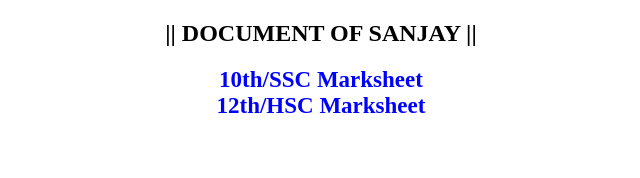
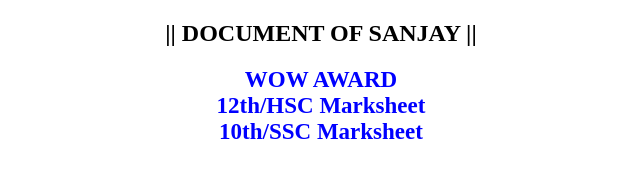
Before and after one commit to Mr-Sanjay/SSC_Marksheet-, a plain HTML site: page index.html in a window 1280 px wide. Shown: the whole page, without its empty margins (319-959 px from the left). Drawn offline with Linux system fonts and the light colour scheme.

Commit message:
Update index.html

```diff
--- a/index.html
+++ b/index.html
@@ -21,7 +21,8 @@
 </style>
 <body>
     <h2>|| DOCUMENT OF SANJAY ||</h2>
-    <a href="SSC.pdf" target="_blank"><b>10th/SSC Marksheet</b></a><br>
-    <a href="HSC.pdf" target="_blank"><b>12th/HSC Marksheet</b></a>
+    <a href="Performance_ecertificate.pdf" target="_blank"><b>WOW AWARD</b></a><br>
+    <a href="HSC.pdf" target="_blank"><b>12th/HSC Marksheet</b></a><br>
+    <a href="SSC.pdf" target="_blank"><b>10th/SSC Marksheet</b></a>
 </body>
 </html>
```
